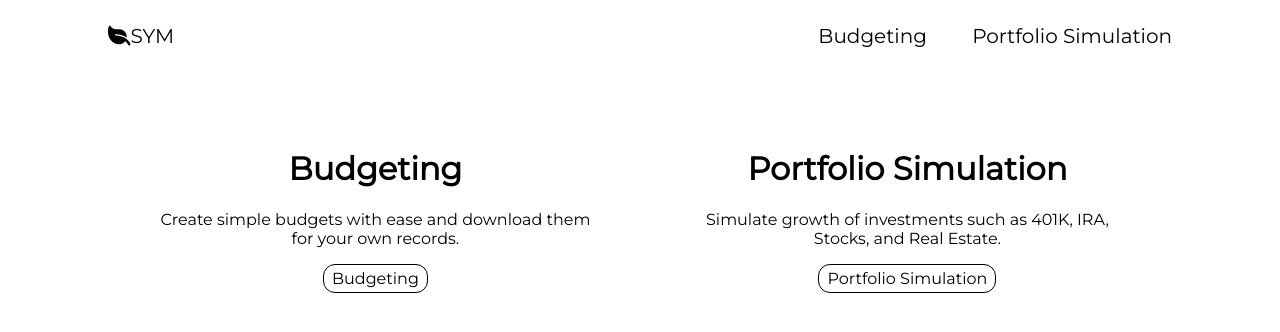
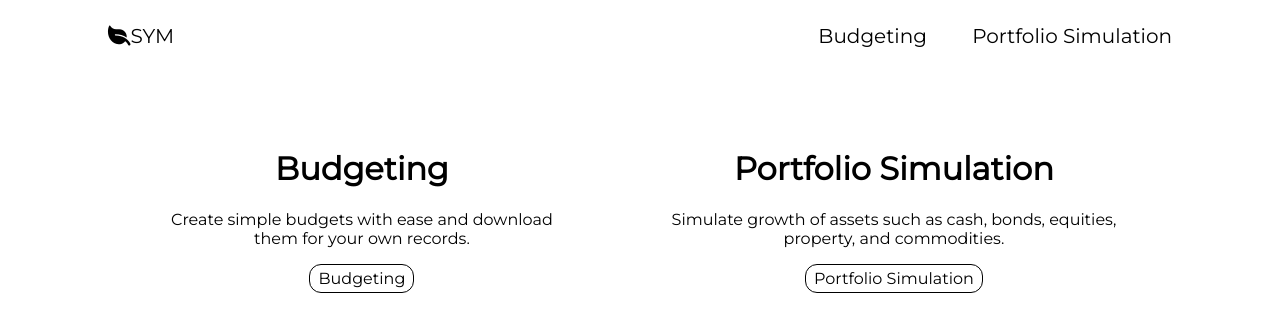
Before and after one commit to Kchao1910/PFM-2.0, a plain HTML site: page docs/index.html in a window 1280 px wide. Drawn offline with nearby package versions, Linux system fonts and the light colour scheme; files that its build step writes are made by us from their sources; files whose address does not match are found by name.

Commit message:
Changed portfolio description

```diff
--- a/docs/index.html
+++ b/docs/index.html
@@ -31,7 +31,7 @@
         </div>
         <div class="feature-descriptions">
           <h1>Portfolio Simulation</h1>
-          <p>Simulate growth of investments such as 401K, IRA, Stocks, and Real Estate.</p>
+          <p>Simulate growth of assets such as cash, bonds, equities, property, and commodities.</p>
           <button class="feature-description-buttons" onclick="createPortfolioPage()">Portfolio Simulation</button>
         </div>
       </div>
```
Also changed, not shown: index.html (+1 -1 lines).
